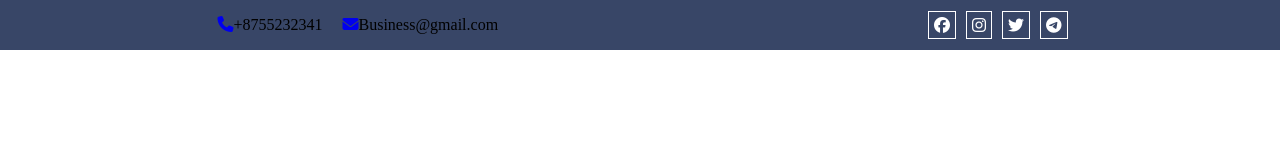
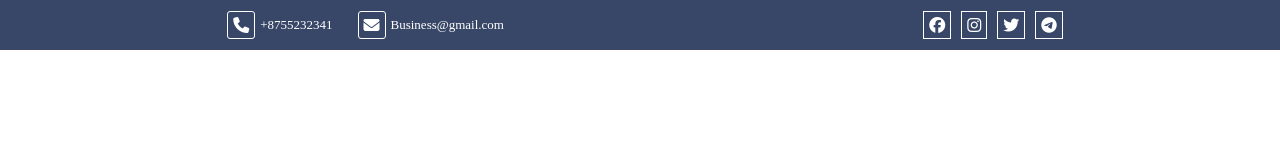
Before and after one commit to Zeynab-jalalian/Business-Website, a plain HTML site: page index.html in a window 1280 px wide. Drawn offline with Linux system fonts and the light colour scheme.

Commit message:
style the header-top almost done

```diff
--- a/style.css
+++ b/style.css
@@ -3,9 +3,16 @@
     padding: 0;
     box-sizing: border-box;
 }
+a{
+    text-decoration: none;
+}
+ul{
+    list-style: none;
+}
 .header-top{
     width: 100%;
     height: 50px;
+    padding: 10px;
     background: rgb(56 70 103);
     display: flex;
     justify-content: space-around;
@@ -21,7 +28,6 @@
     border: 1px solid white;
     padding: 5px;
     margin: 0 5px;
-    transition: 0.2s;
 }
 .header-top .header-top-right a:hover span{
     background: #fff;
@@ -38,3 +44,18 @@
     align-items: center;
     margin: 0 10px;
 }
+.header-top .header-top-left div a span{
+    margin: 0 5px;
+    color: white;
+    border: 1px solid white;
+    padding: 5px;
+    border-radius: 3px;
+}
+.header-top .header-top-left div a:hover span{
+    background: #fff;
+    color: rgb(56 70 103);
+}
+.header-top .header-top-left div p{
+    color: #fff;
+    font-size: 13px;
+}
```
